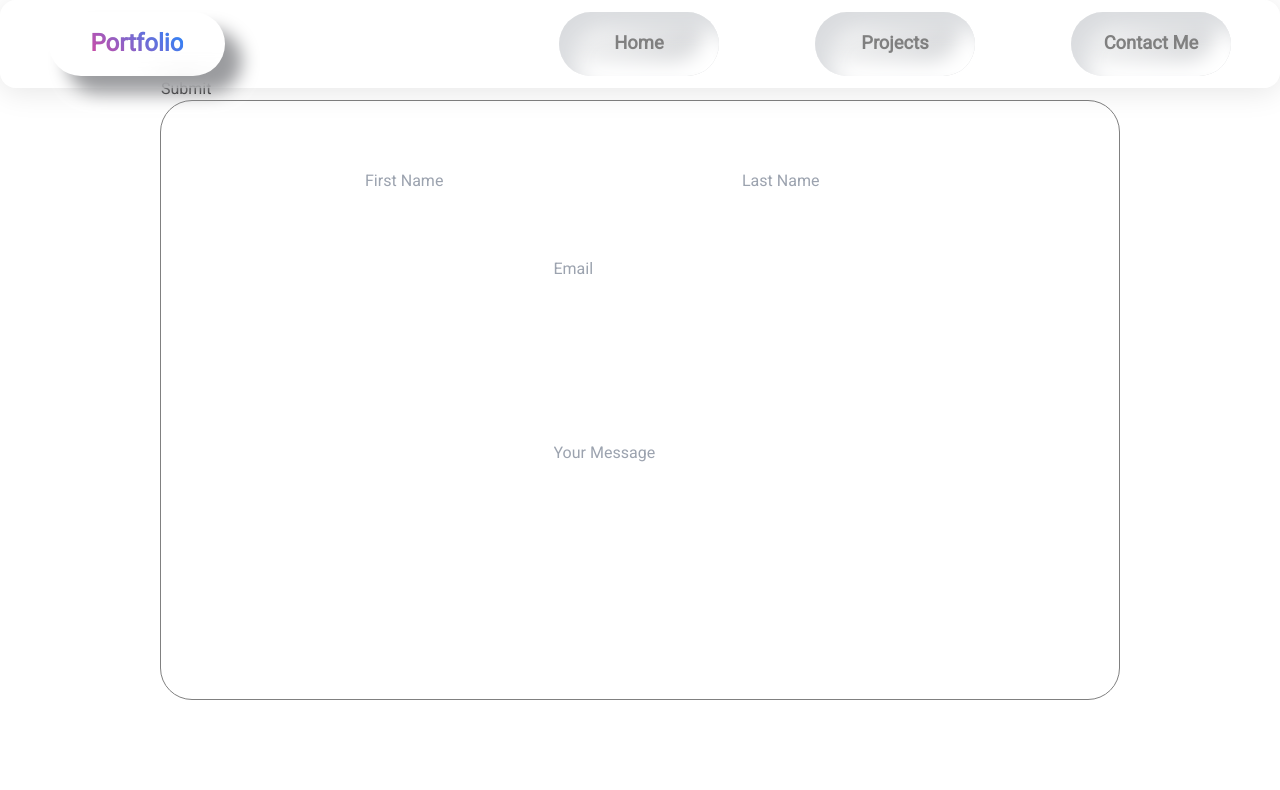
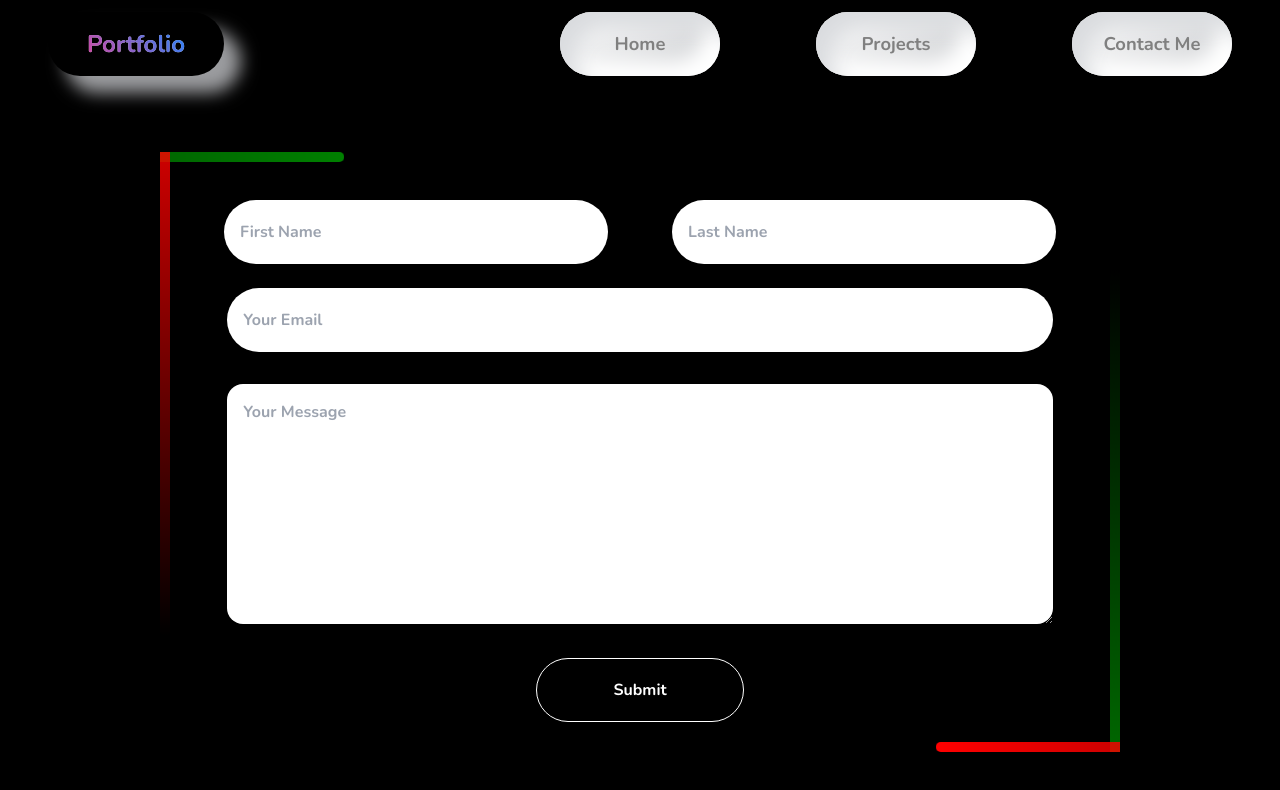
Before and after one commit to LinusCode146/next-js-portfolio, a Next.js app: page /contact in a window 1280 px wide. Shown: the top 790 px of the page. Built offline with nearby package versions, Linux system fonts and the light colour scheme.

Commit message:
Added dark mode and worked on designing contact form

```diff
--- a/app/globals.css
+++ b/app/globals.css
@@ -17,7 +17,7 @@
     margin: 0;
     padding: 0;
     box-sizing: border-box;
-    font-family: 'Heebo', sans-serif;
+    font-family: 'Nunito', sans-serif !important;
 }
 
 html {
@@ -26,4 +26,5 @@ html {
 
 body {
     overflow-x: hidden;
+    background: black;
 }
--- a/components/ContactForm.jsx
+++ b/components/ContactForm.jsx
@@ -16,18 +16,22 @@ export default function ContactForm() {
     return (
         <div className={styles.formContainer}>
             <form onSubmit={submitHandler}>
+                <span></span>
+                <span></span>
+                <span></span>
+                <span></span>
                 <div className={styles.nameContainer}>
-                    <input type="text" placeholder={'First Name'}/>
-                    <input type="text" placeholder={'Last Name'}/>
+                    <input className={styles.FirstNameInput} type="text" placeholder={'First Name'}/>
+                    <input className={styles.LastNameInput} type="text" placeholder={'Last Name'}/>
                 </div>
                 <div className={styles.EmailContainer}>
-                    <input type="text" placeholder={'Email'}/>
+                    <input className={styles.EmailInput} type="email" placeholder={'Your Email'}/>
                 </div>
                 <div className={styles.MessageContainer}>
-                    <input type="text" placeholder={'Your Message'}/>
+                    <textarea className={styles.MessageInput} placeholder={'Your Message'}/>
                 </div>
                 <div className={styles.buttonContainer}>
-                    <button className={styles.submitButton} type="submit">Submit</button>
+                    <button className={styles.submitButton} type="submit"><span>Submit</span></button>
                 </div>
             </form>
         </div>
--- a/components/ContactForm.module.css
+++ b/components/ContactForm.module.css
@@ -1,5 +1,10 @@
+@import url('https://fonts.googleapis.com/css2?family=Nunito:wght@700&display=swap');
+
+
 
 .formContainer {
+    position: absolute;
+    bottom: -6.5vh;
     height: 100vh;
     width: 100%;
     display: flex;
@@ -11,8 +16,89 @@
     position: relative;
     width: 75vw;
     height: 75vh;
-    border-radius: 2rem;
-    border: 1px solid gray;
+    border: none;
+    overflow: hidden;
+}
+
+.formContainer form > span {
+    border-radius: 1rem;
+}
+
+.formContainer form > span:nth-child(1) {
+    position: absolute;
+    top: 0;
+    left: 0;
+    width: 100%;
+    height: 10px;
+    background: linear-gradient(to right, transparent, green);
+    animation: animate1 5s linear infinite;
+}
+
+@keyframes animate1 {
+    from {
+        transform: translateX(-100%);
+    }
+    to {
+        transform: translateX(100%);
+    }
+}
+
+.formContainer form > span:nth-child(2) {
+    position: absolute;
+    top: 0;
+    right: 0;
+    width: 10px;
+    height: 100%;
+    background: linear-gradient(to bottom, transparent, green);
+    animation: animate2 5s linear infinite;
+    animation-delay: 2.5s;
+}
+
+@keyframes animate2 {
+    from {
+        transform: translateY(-100%);
+    }
+    to {
+        transform: translateY(100%);
+    }
+}
+.formContainer form > span:nth-child(3) {
+    position: absolute;
+    left: 0;
+    bottom: 0;
+    width: 100%;
+    height: 10px;
+    background: linear-gradient(to left, transparent, red);
+    animation: animate3 5s linear infinite;
+}
+
+@keyframes animate3 {
+    from {
+        transform: translateX(100%);
+    }
+    to {
+        transform: translateX(-100%);
+    }
+}
+
+.formContainer form > span:nth-child(4) {
+    position: absolute;
+    top: 0;
+    left: 0;
+    width: 10px;
+    height: 100%;
+    background: linear-gradient(to top, transparent, red);
+    animation: animate4 5s linear infinite;
+    animation-delay: 2.5s;
+}
+
+@keyframes animate4 {
+    from {
+        transform: translateY(100%);
+    }
+    to {
+        transform: translateY(-100%);
+    }
 }
 
 .nameContainer {
@@ -28,8 +114,8 @@
 
 .EmailContainer {
     position: absolute;
-    right: 10%;
-    left: 10%;
+    right: 0;
+    left: 0;
     margin-top: 11vh;
     height: 10rem;
     display: grid;
@@ -48,9 +134,53 @@
 
 .buttonContainer {
     position: absolute;
+    left: 0;
+    right: 0;
+    bottom: 5%;
+    display: grid;
+    place-items: center;
 }
 
 .submitButton {
     position: absolute;
     bottom: 0;
+    border: 1px solid white;
+    color: white;
+    width: 13rem;
+    height: 4rem;
+    border-radius: 3rem;
+    display: flex;
+    justify-content: center;
+    align-items: center;
 }
+
+.FirstNameInput {
+    border: none;
+    border-radius: 4rem;
+    padding: 1em;
+    width: 40%;
+    height: 4rem;
+}
+.LastNameInput {
+    border: none;
+    border-radius: 4rem;
+    padding: 1em;
+    width: 40%;
+    height: 4rem;
+}
+
+.EmailInput {
+    border: none;
+    border-radius: 4rem;
+    padding: 1em;
+    width: 86%;
+    height: 4rem;
+}
+
+.MessageInput {
+    border-radius: 1rem;
+    padding: 1rem;
+    width: 86%;
+    height: 30vh;
+    border: none;
+}
--- a/components/Header.module.css
+++ b/components/Header.module.css
@@ -1,4 +1,5 @@
 .container {
+    background: black !important;
     position: fixed;
     top: 0;
     left: 0;
@@ -7,12 +8,10 @@
     font-weight: bold;
     height: 11vh;
     width: 100%;
-    background: rgba(255, 255, 255, 0.22);
-    border-radius: 16px;
+    background: rgba(0, 0, 0, 0.22);
     box-shadow: 0 4px 30px rgba(0, 0, 0, 0.1);
     backdrop-filter: blur(14.1px);
     -webkit-backdrop-filter: blur(14.1px);
-    border: 1px solid rgba(255, 255, 255, 0.38);
     display: flex;
     align-items: center;
     justify-content: space-between;
@@ -24,7 +23,7 @@
     justify-content: center;
     align-items: center;
     background: linear-gradient(145deg, #BBBCC0, #FFFFFF);
-    box-shadow: 17.12px 17.12px 17px #9B9C9F, -17.12px -17.12px 17px #FFFFFF;
+    box-shadow: 17.12px 17.12px 17px #9B9C9F;
     user-select: none;
     text-align: center;
     border: 0.02px gray;
@@ -66,7 +65,7 @@
 }
 
 .container ul li:hover {
-    box-shadow: 21.02px 21.02px 20px #DADCDF, -21.02px -21.02px 20px #FFFFFF;
+    box-shadow: 21.02px 21.02px 20px #DADCDF;
 }
 
 .container ul li span:hover {
```
Also changed, not shown: components/ProjectCard.module.css (+4 -5 lines).
